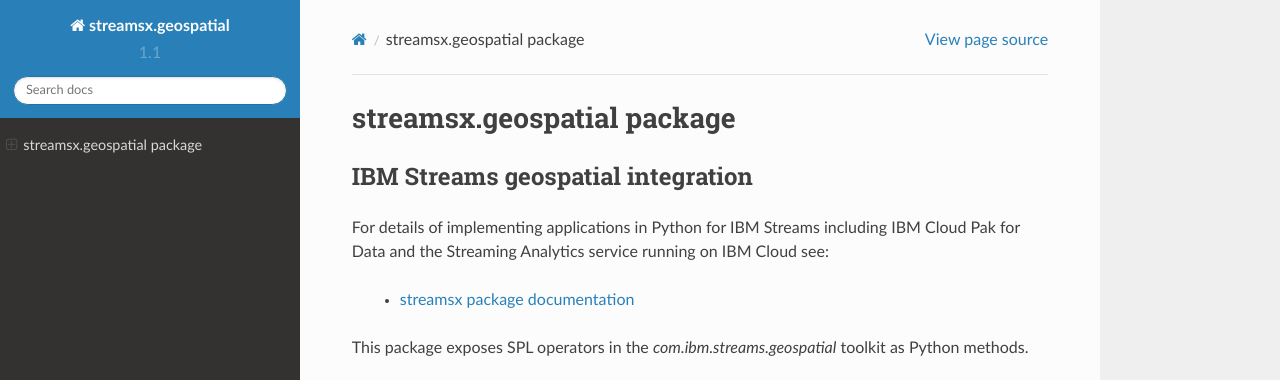
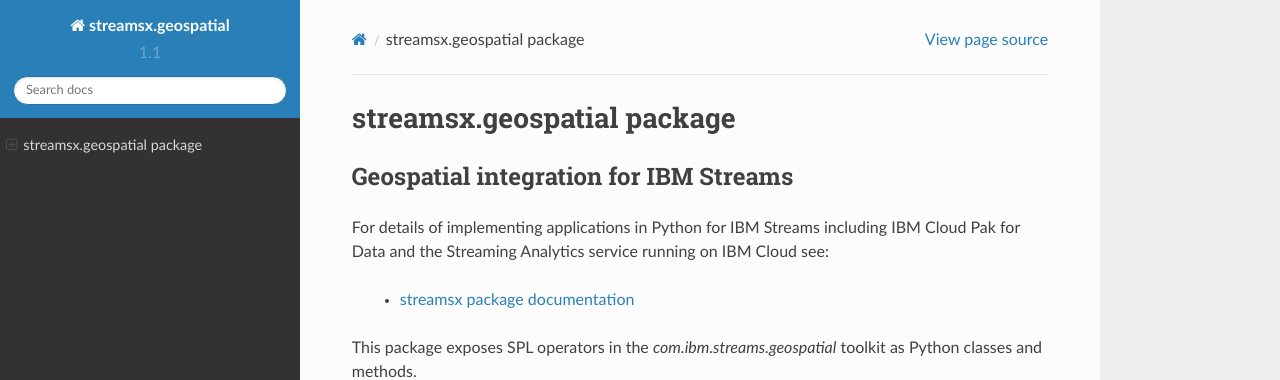
Before and after one commit to markheger/pypi.streamsx.geospatial, a Sphinx documentation site: the page built from package/docs/source/index.rst, in a window 1280 px wide, cut to the strip 0-380 px from the top of the page. Built offline with Sphinx 7.4.7 and the Read the Docs theme 2.0.0, drawn with Linux system fonts in a browser that asks for light colours.

Commit message:
package short description updated

```diff
--- a/package/docs/source/index.rst
+++ b/package/docs/source/index.rst
@@ -1,8 +1,8 @@
 streamsx.geospatial package
 ###########################
 
-IBM Streams geospatial integration
-==================================
+Geospatial integration for IBM Streams
+======================================
 
 For details of implementing applications in Python
 for IBM Streams including IBM Cloud Pak for Data and the Streaming Analytics service
@@ -10,7 +10,7 @@
 
   * `streamsx package documentation <https://streamsxtopology.readthedocs.io/en/stable>`_
 
-This package exposes SPL operators in the `com.ibm.streams.geospatial` toolkit as Python methods.
+This package exposes SPL operators in the `com.ibm.streams.geospatial` toolkit as Python classes and methods.
 
 .. automodule:: streamsx.geospatial
 .. automodule:: streamsx.geospatial.schema
```
Also changed, not shown: 1 other file.
